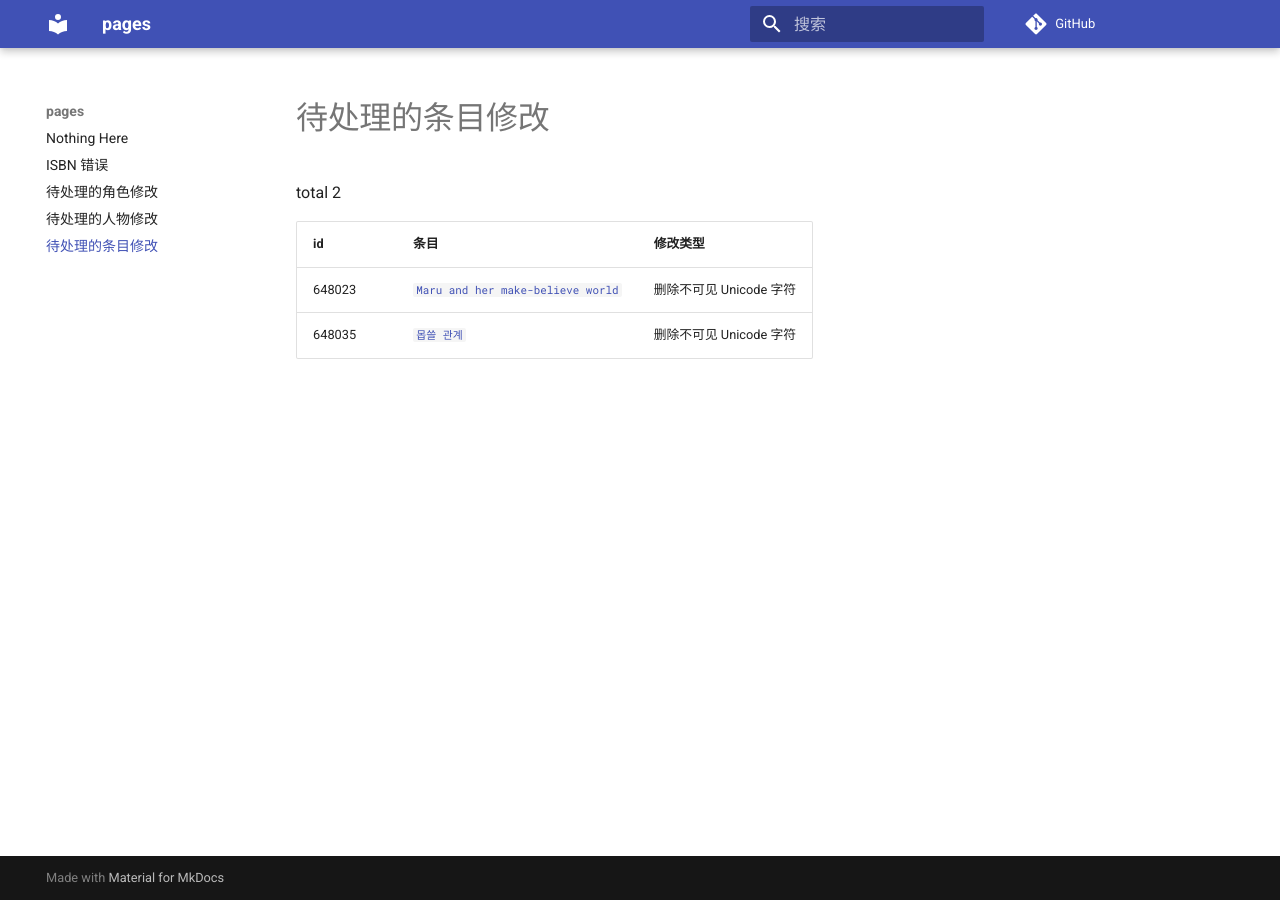
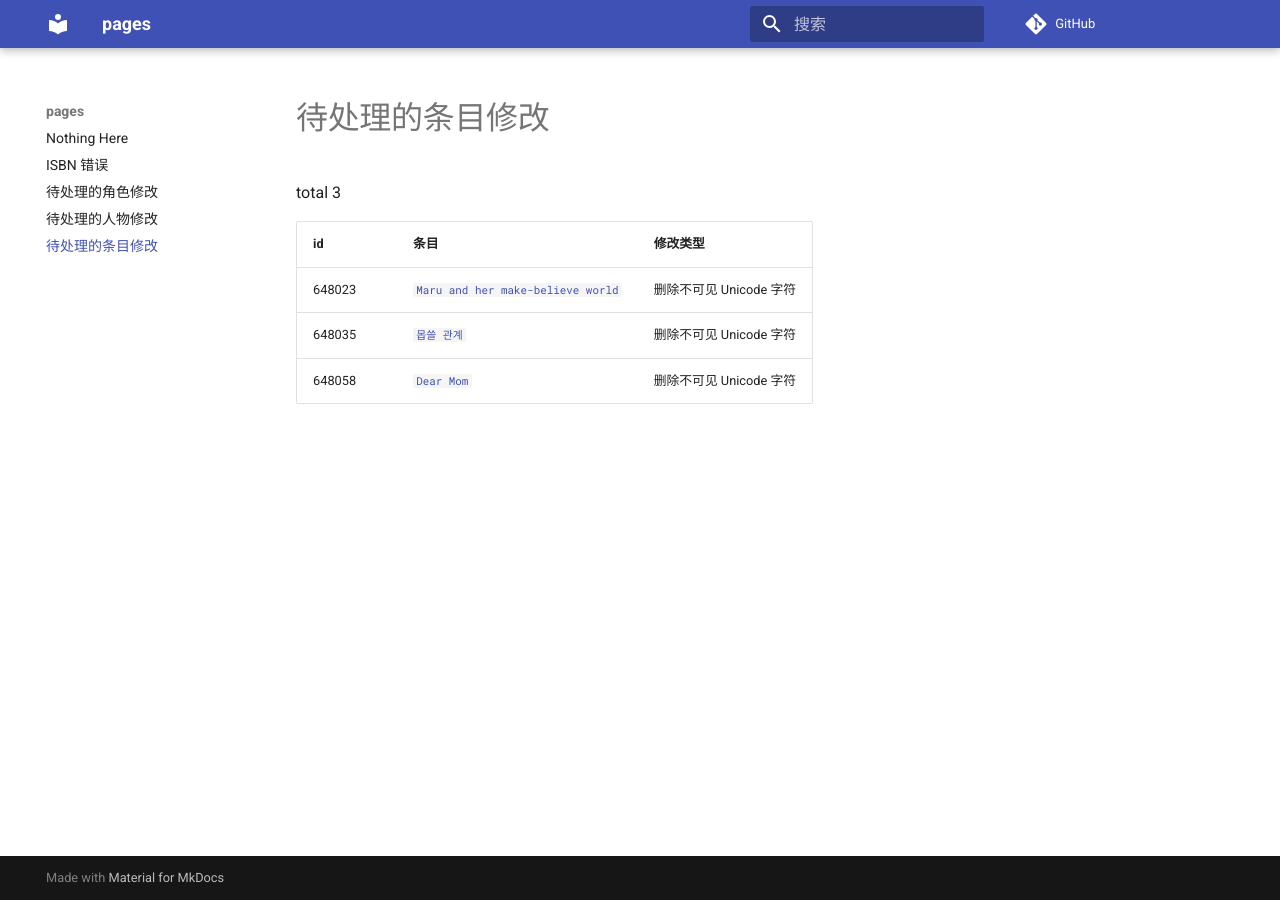
Before and after one commit to trim21/bangumi-pages, an MkDocs documentation site: the page built from docs/pending-subject-changes.md, in a window 1280 px wide. Built offline with MkDocs 1.6.1 and Material for MkDocs 9.7.7, drawn with Linux system fonts in a browser that asks for light colours; comment, search, counter and statistics services are not loaded.

Commit message:
update pending-changes.md

```diff
--- a/docs/pending-subject-changes.md
+++ b/docs/pending-subject-changes.md
@@ -1,8 +1,9 @@
 # 待处理的条目修改
 
-total 2
+total 3
 
 | id | 条目 | 修改类型 |
 | --- | --- | --- |
 | 648023 | [`Maru and her make-believe world`](https://bgm.tv/subject/648023) | 删除不可见 Unicode 字符 |
 | 648035 | [`몹쓸 관계`](https://bgm.tv/subject/648035) | 删除不可见 Unicode 字符 |
+| 648058 | [`Dear Mom`](https://bgm.tv/subject/648058) | 删除不可见 Unicode 字符 |
```
